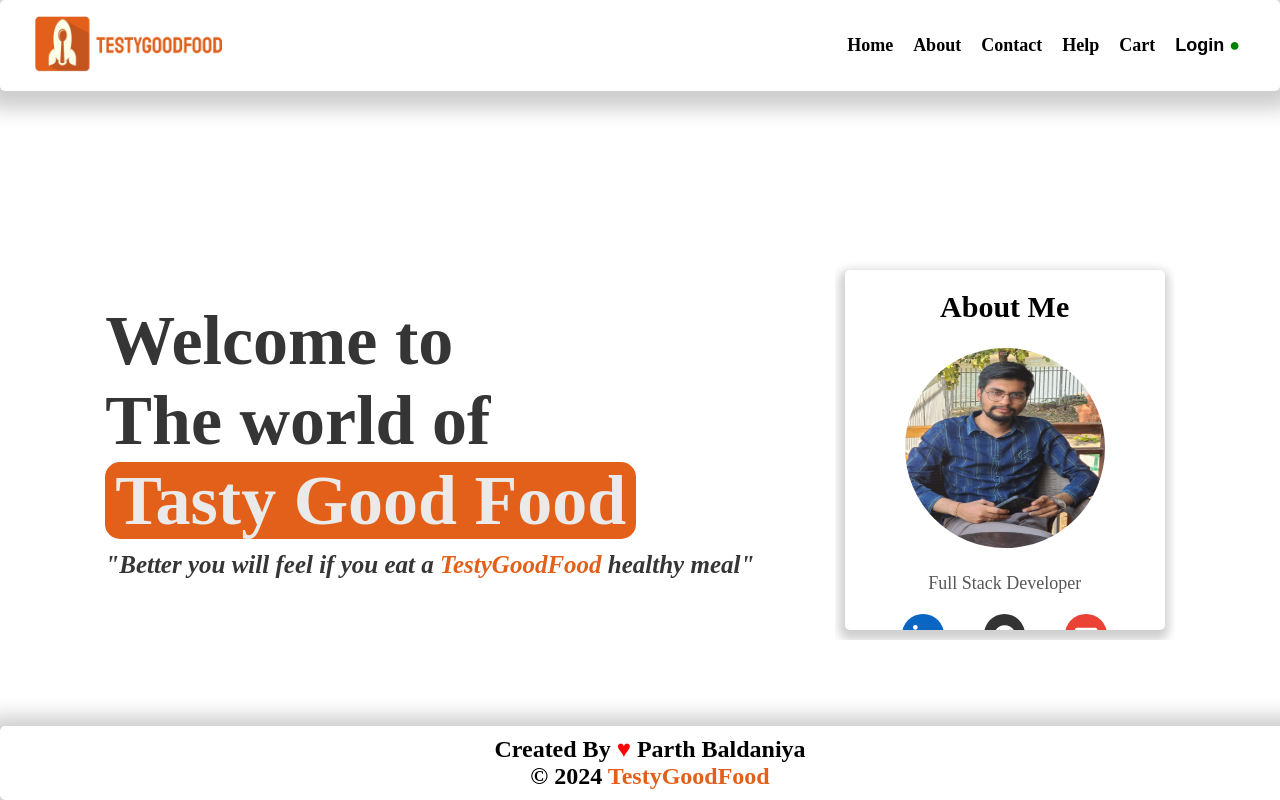
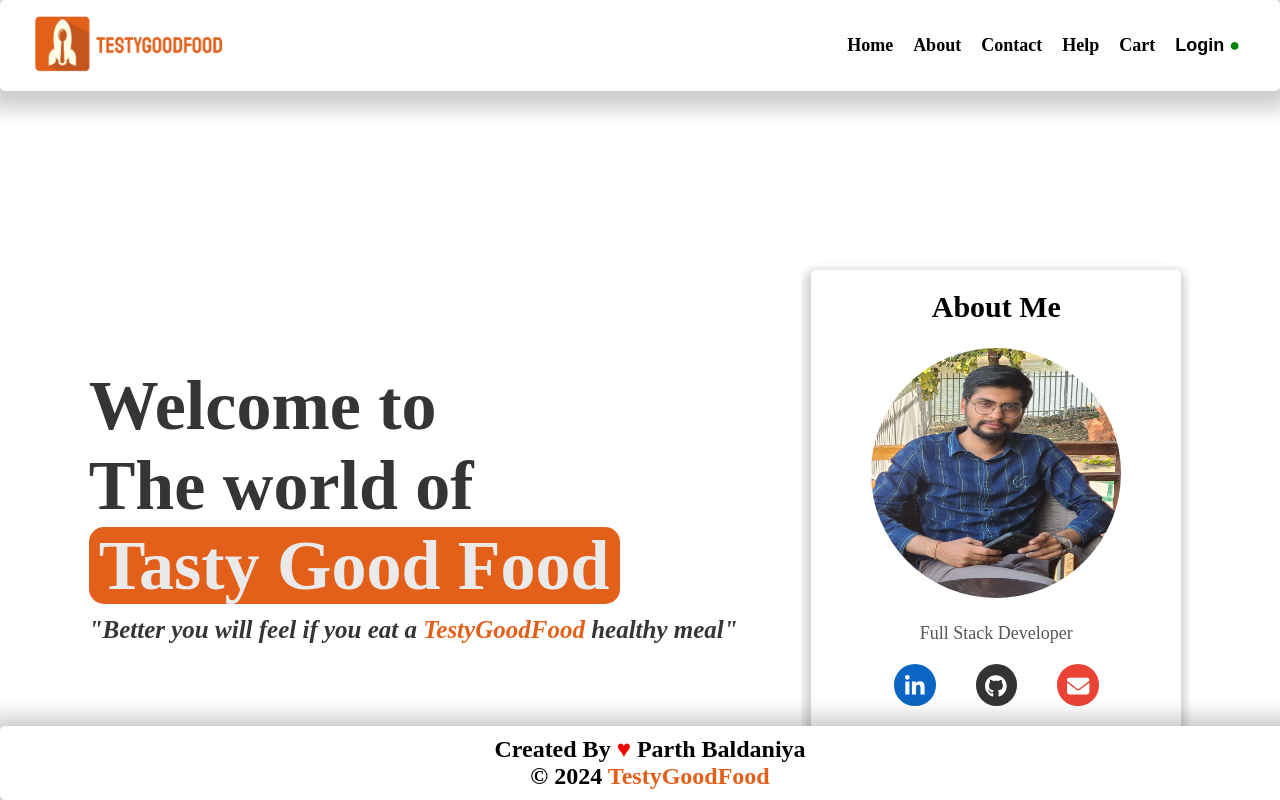
Before and after one commit to BaldaniyaParth/TestyGoodFood, a React (Vite) app: page /about in a window 1280 px wide. Built offline with nearby package versions, Linux system fonts and the light colour scheme.

Commit message:
Username show in header

```diff
--- a/index.css
+++ b/index.css
@@ -27,6 +27,12 @@
 .logo {
   width: 200px;
   margin: 10px 30px;
+}
+
+.user-name{
+  margin-top: 25px;
+  font-weight: bolder;
+
 }
 
 .nav-items {
@@ -68,11 +74,11 @@
 }
 
 .nav-items > ul > li:hover {
-  transform: scale(1.05);
+  transform: scale(1.2);
 }
 
 .nav-items > ul > button:hover {
-  transform: scale(1.05);
+  transform: scale(1.1);
 }
 
 
@@ -406,8 +412,8 @@
   overflow: hidden;
   box-shadow: -1px 5px 10px 5px rgba(19, 18, 18, 0.2);
   background: #fff;
-  width: 300px;
-  height: 40vh;
+  width: 350px;
+  height: 450px;
 }
 
 .profile-title {
@@ -430,8 +436,8 @@
 
 .profile-user-img {
   border-radius: 50%;
-  width: 200px;
-  height: 200px;
+  width: 250px;
+  height: 250px;
   border-style: none;
   cursor: pointer;
   margin: 5px;
--- a/src/component/Header.js
+++ b/src/component/Header.js
@@ -16,12 +16,23 @@ const Header = () => {
 
   const { isLoggedIn, logout, login } = useAuth();
 
+  const [username, setUsername] = useState('');
+
+  useEffect(() => {
+    // Retrieve username from localStorage
+    const userLoginData = JSON.parse(localStorage.getItem('userLoginData'));
+    if (userLoginData) {
+      setUsername(userLoginData.name);
+    }
+  }, [isLoggedIn]);
+
   // call custom hook useOnline if user is online or not
   const isOnline = useOnline();
 
   return (
     <div className="header">
       <Title />
+      {isLoggedIn && <h1 className="user-name">Welcome, {username}!</h1>}
       <div className="nav-items">
         <ul>
           <li><Link to="/" className="link">Home</Link></li>
```
